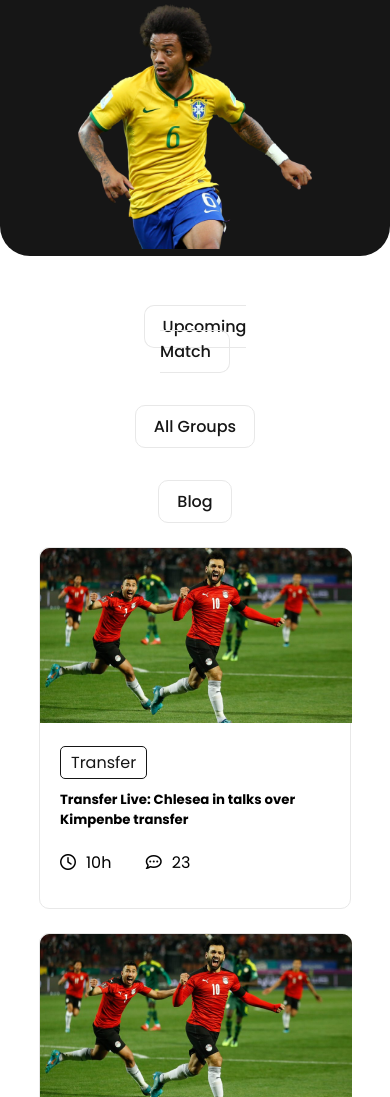
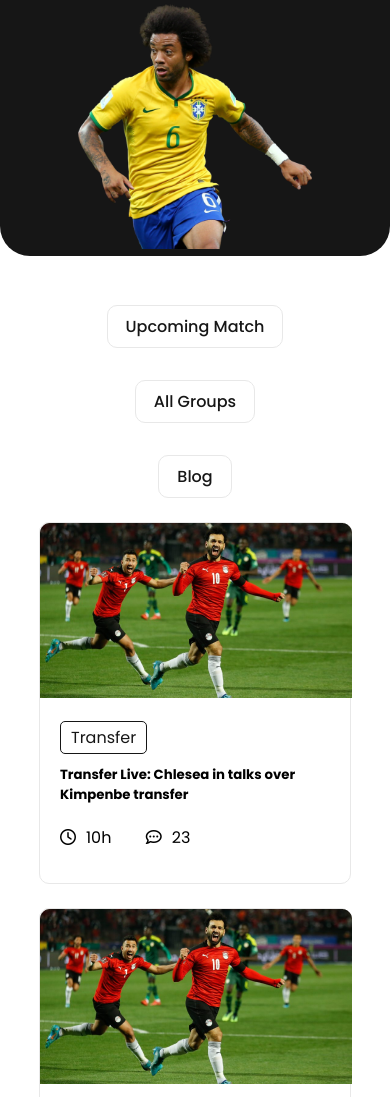
Before and after one commit to Mezan2002/world_cup_repo, a plain HTML site: page index.html in a window 390 px wide. Shown: the part 631-1728 px from the top of the page. Drawn offline with Linux system fonts and the light colour scheme.

Commit message:
Bug Fixed

```diff
--- a/css/style.css
+++ b/css/style.css
@@ -266,11 +266,7 @@ footer .social_links i {
 		margin: 0 auto;
 		background-color: white;
 	}
-	.blog .blog_menu ul {
-		padding: 0 30px;
-	}
 	.blog .blog_menu ul li {
-		width: 70%;
 		margin: 16px auto;
 	}
 	.blog .blog_menu ul li a {
```
